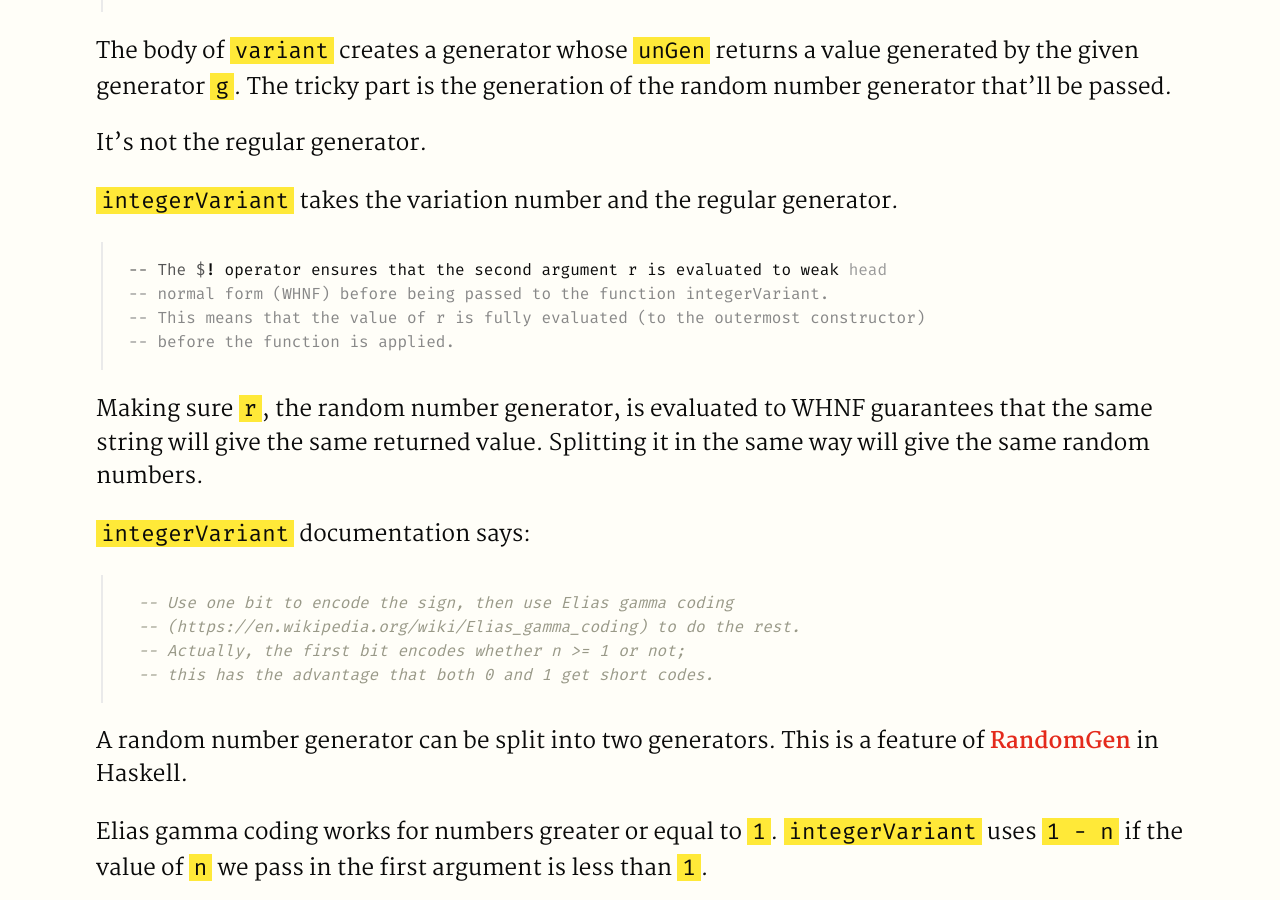
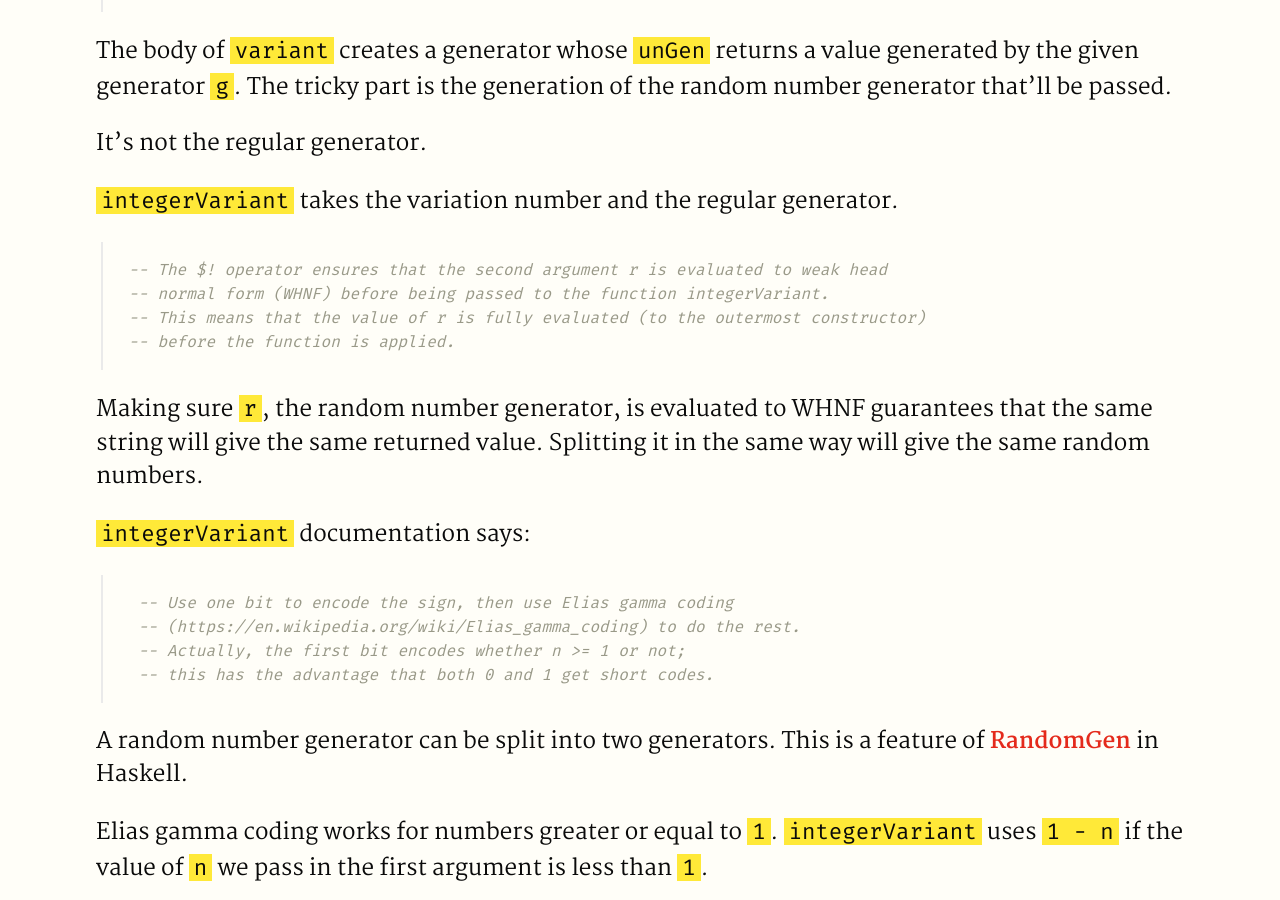
Before and after one commit to haresfaiez/haresfaiez.github.io, a Jekyll site: the page built from _posts/2023-08-27-level-up-your-property-based-testing-library.md, in a window 1280 px wide and 900 px high, scrolled down 7477 px. Built offline with Jekyll 4.4.1, drawn with Linux system fonts in a browser that asks for light colours.

Commit message:
Fix haskell post code snippet language

````diff
--- a/_posts/2023-08-27-level-up-your-property-based-testing-library.md
+++ b/_posts/2023-08-27-level-up-your-property-based-testing-library.md
@@ -309,7 +309,7 @@ It's not the regular generator.
 
 `integerVariant` takes the variation number and the regular generator.
 
-```console
+```haskell
  -- The $! operator ensures that the second argument r is evaluated to weak head
  -- normal form (WHNF) before being passed to the function integerVariant.
  -- This means that the value of r is fully evaluated (to the outermost constructor)
````
